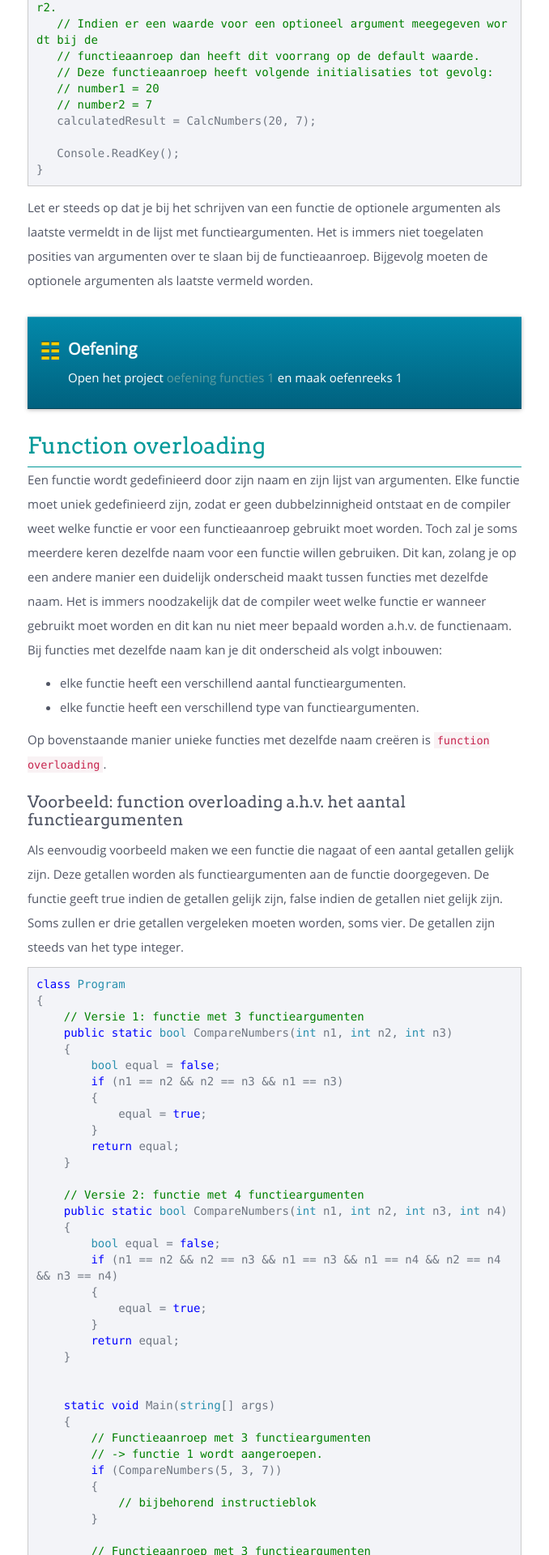
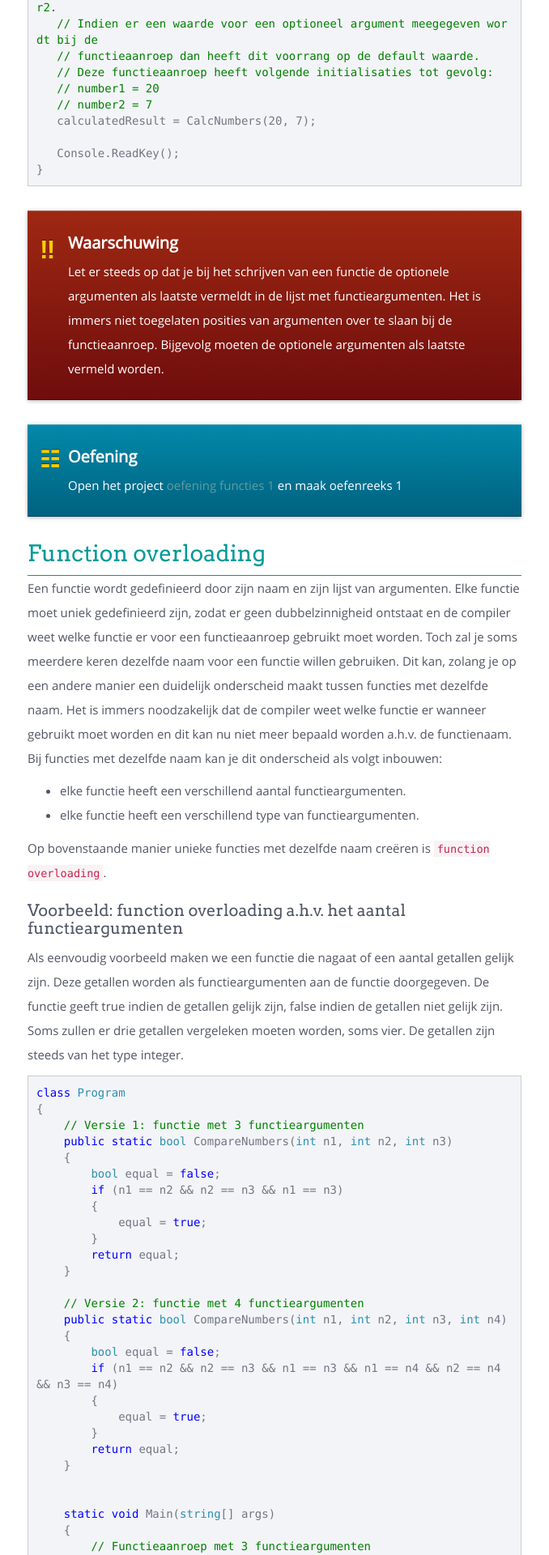
Before and after one commit to sma-it/sma-it.github.io, a Jekyll site: the page built from modules/basics/_posts/2000-01-08-Functies.md, in a window 1280 px wide. Shown: the part 4202-6122 px from the top of the page at 81% size, without its empty margins (381-1059 px from the left). Built offline with Jekyll 4.4.1, drawn with Linux system fonts in a browser that asks for light colours; nearby versions of some CDN libraries.

Commit message:
Added warning

````diff
--- a/modules/basics/_posts/2000-01-08-Functies.md
+++ b/modules/basics/_posts/2000-01-08-Functies.md
@@ -146,8 +146,10 @@ static void Main(string[] args)
    Console.ReadKey();
 }
 ```
-
-Let er steeds op dat je bij het schrijven van een functie de optionele argumenten als laatste vermeldt in de lijst met functieargumenten. Het is immers niet toegelaten posities van argumenten over te slaan bij de functieaanroep. Bijgevolg moeten de optionele argumenten als laatste vermeld worden.
+<div class="note waarschuwing">
+<p>
+Let er steeds op dat je bij het schrijven van een functie de optionele argumenten als laatste vermeldt in de lijst met functieargumenten. Het is immers niet toegelaten posities van argumenten over te slaan bij de functieaanroep. Bijgevolg moeten de optionele argumenten als laatste vermeld worden.</p>
+</div>
 
 <div class="note oefening">
 <p>Open het project <a href="https://github.com/sma-it/oefening-functies-1" target="_blank">oefening functies 1</a> en maak oefenreeks 1</p>
````
